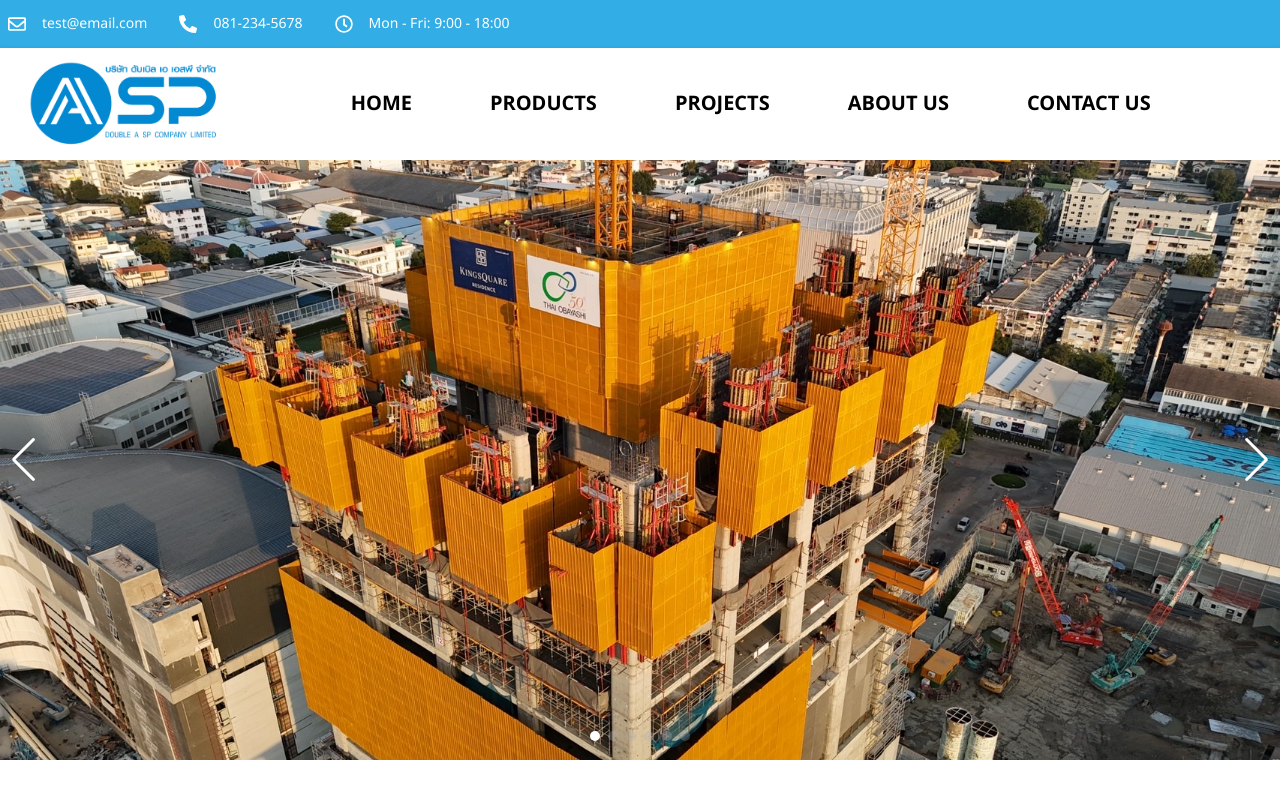
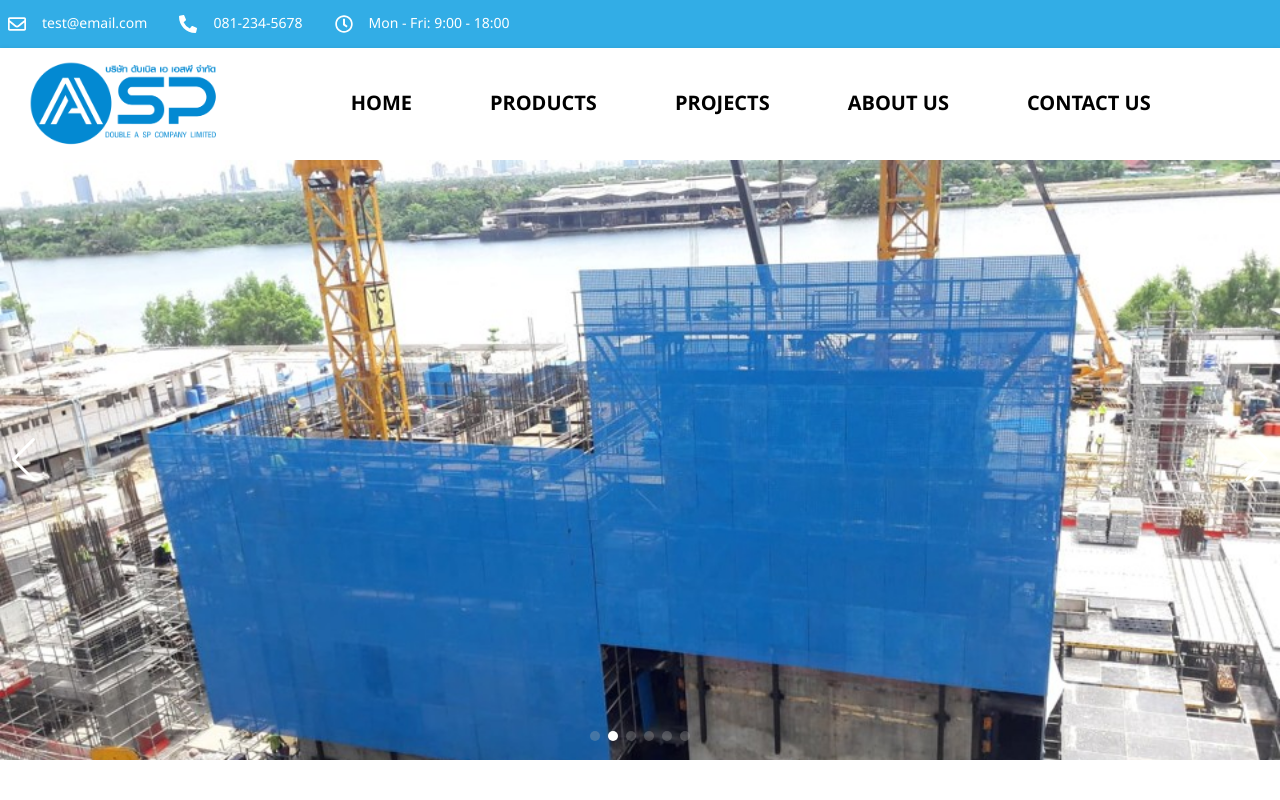
Before and after one commit to indykorpong/construction-site, a Next.js app: page /home in a window 1280 px wide. Shown: the top 800 px of the page. Built offline with nearby package versions, Linux system fonts and the light colour scheme; what @mui/material-nextjs would draw is missing.

Commit message:
fix: fix build error

```diff
--- a/app/_components/carousel.tsx
+++ b/app/_components/carousel.tsx
@@ -19,7 +19,7 @@ type CarouselProps = {
 export const CarouselComponent: FC<CarouselProps> = ({ children, loop, className = 'swiper' }) => {
   return (
     <Swiper
-      modules={[Navigation, Pagination]}
+      modules={[Navigation, Pagination, Autoplay]}
       navigation
       pagination={{ clickable: true }}
       autoplay={{ delay: 2500, disableOnInteraction: false }}
```
